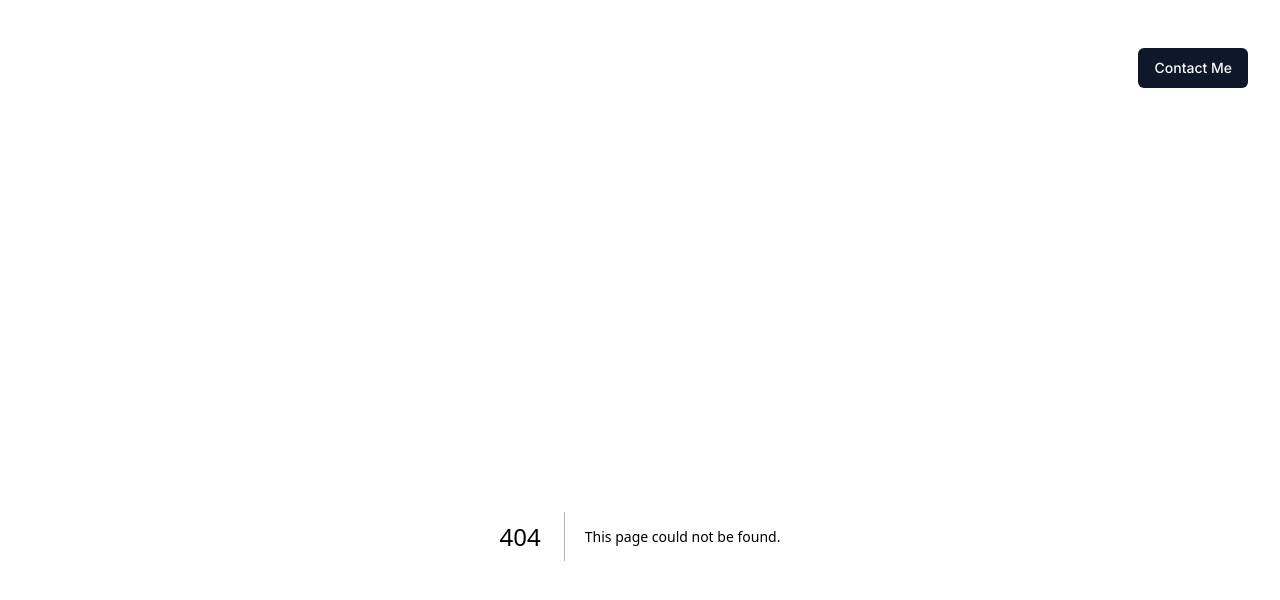
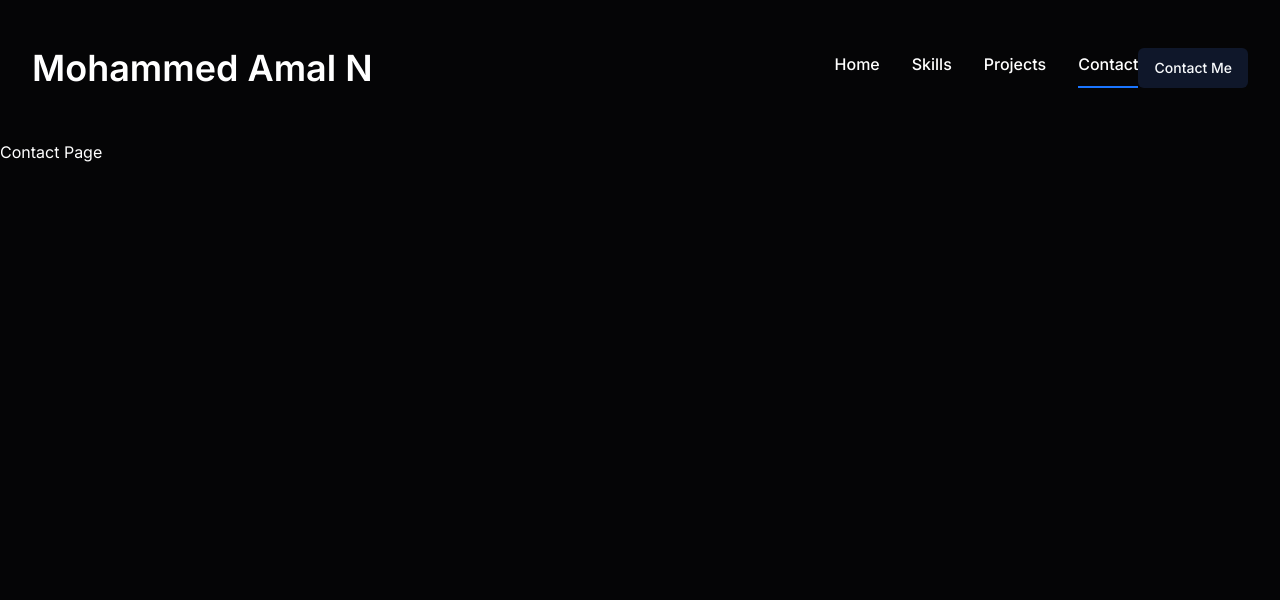
Before and after one commit to Amal474/portfolio-nextjs, a Next.js app: page /portfolio-nextjs/contact in a window 1280 px wide. Before the commit this address had no page. Shown: the top 600 px of the page. Built offline with nearby package versions, Linux system fonts and the light colour scheme.

Commit message:
Page update test

```diff
--- /dev/null
+++ b/app/contact/page.tsx
@@ -0,0 +1,11 @@
+"use client";
+
+import Link from "next/link";
+
+
+export default function Contact() {
+
+  return (
+    <div>Contact Page</div>
+  );
+}
--- a/components/Navbar.tsx
+++ b/components/Navbar.tsx
@@ -1,9 +1,41 @@
+"use client";
+
 import Link from "next/link";
-import { Button } from "./ui/button";
+import { usePathname } from "next/navigation";
+
+const links = [
+  {
+    name: "Home",
+    path: "/",
+  },
+  {
+    name: "Skills",
+    path: "/skills",
+  },
+  {
+    name: "Projects",
+    path: "/projects",
+  },
+  {
+    name: "Contact",
+    path: "/contact",
+  },
+]
 
 
 export default function Navbar() {
+  const pathname = usePathname();
+
   return (
-    <nav>Nav BAr</nav>
+    <nav className="flex gap-8">
+      {links.map((link, index) => {
+        return (
+          <Link href={link.path} key={index} className={`${link.path === pathname &&
+          "text=accent border-b-2 border-accent"} font-medium hover:text-accent transition-all`}>
+            {link.name}
+          </Link>
+        );
+      })}
+    </nav>
   );
 }
```
